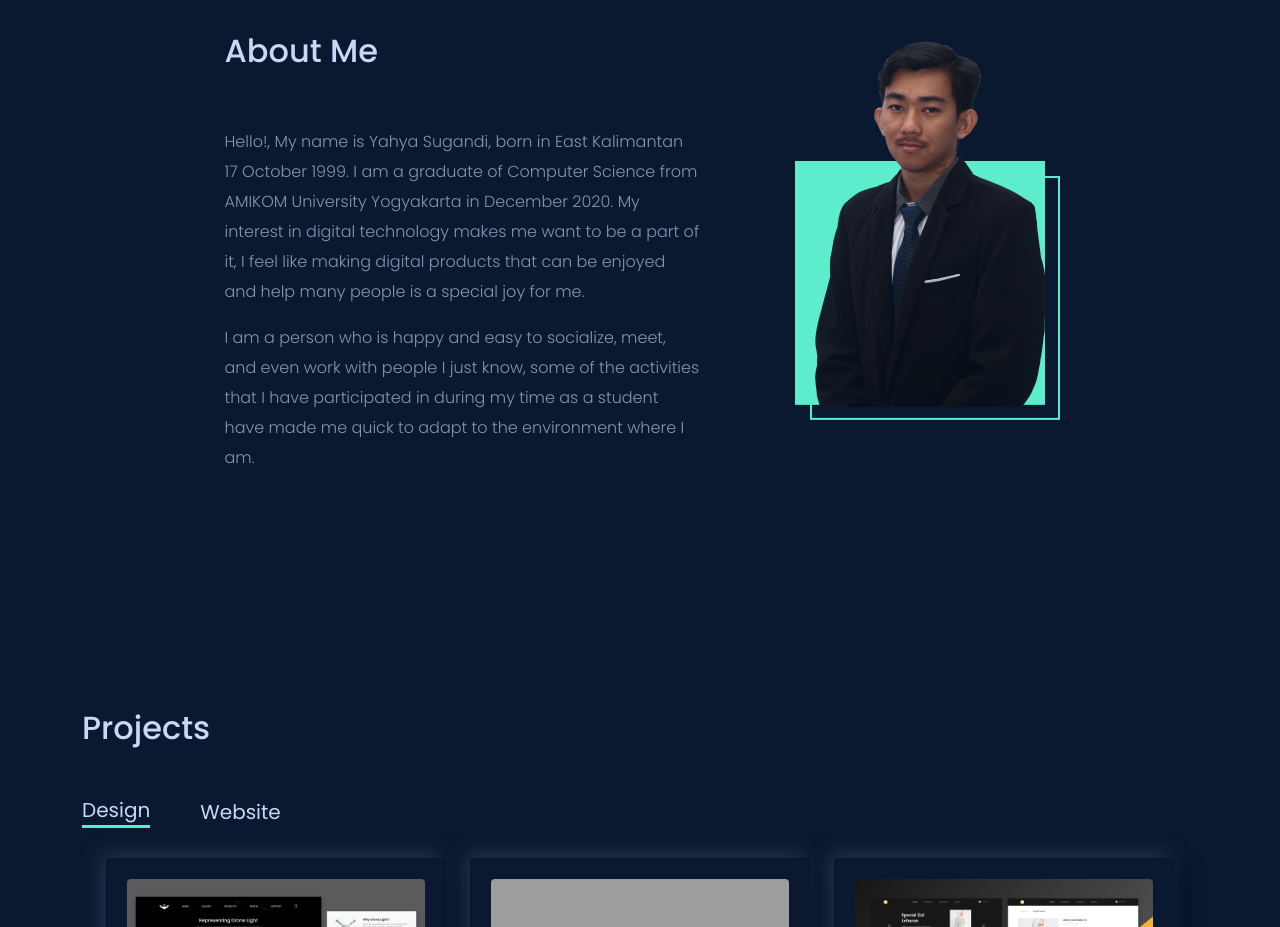
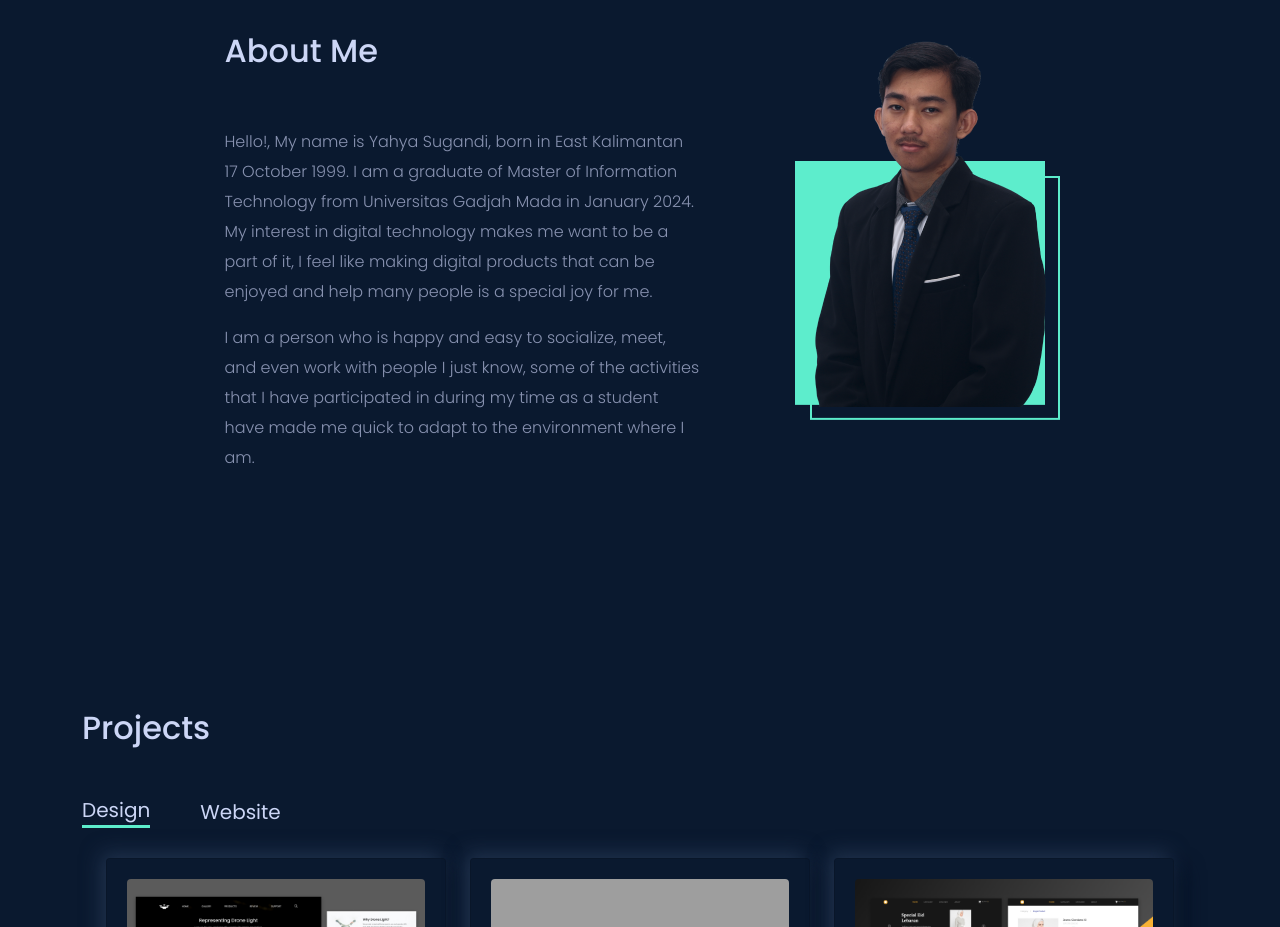
Before and after one commit to YahyaSg/Portofolio, a plain HTML site: page index.html in a window 1280 px wide. Shown: the part 860-1787 px from the top of the page. Drawn offline with nearby package versions, Linux system fonts and the light colour scheme; grey boxes are pictures that could not be loaded.

Commit message:
Update index.html
Lagi About Me

```diff
--- a/index.html
+++ b/index.html
@@ -148,7 +148,7 @@
               <div class="row">
                 <div class="col col-md-7" data-aos="fade-up" data-aos-duration="1000">
                   <p class="mt-5">
-                    Hello!, My name is Yahya Sugandi, born in East Kalimantan 17 October 1999. I am a graduate of Computer Science from AMIKOM University Yogyakarta in December 2020.
+                    Hello!, My name is Yahya Sugandi, born in East Kalimantan 17 October 1999. I am a graduate of Master of Information Technology from Universitas Gadjah Mada in January 2024.
                     My interest in digital technology makes me want to be a part of it, I feel like making digital products that can be enjoyed and help many people is a special joy for me.
                   </p>
                   <p class="mt-3">
```
